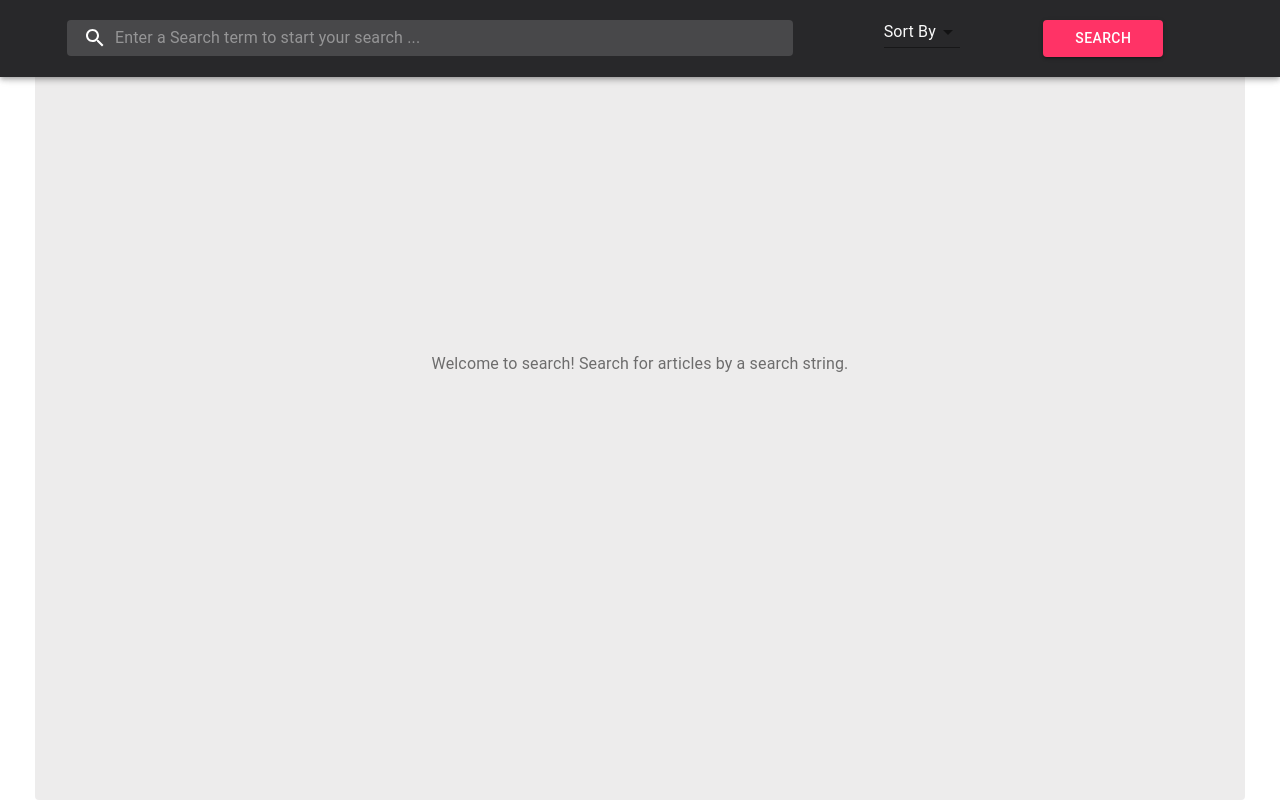
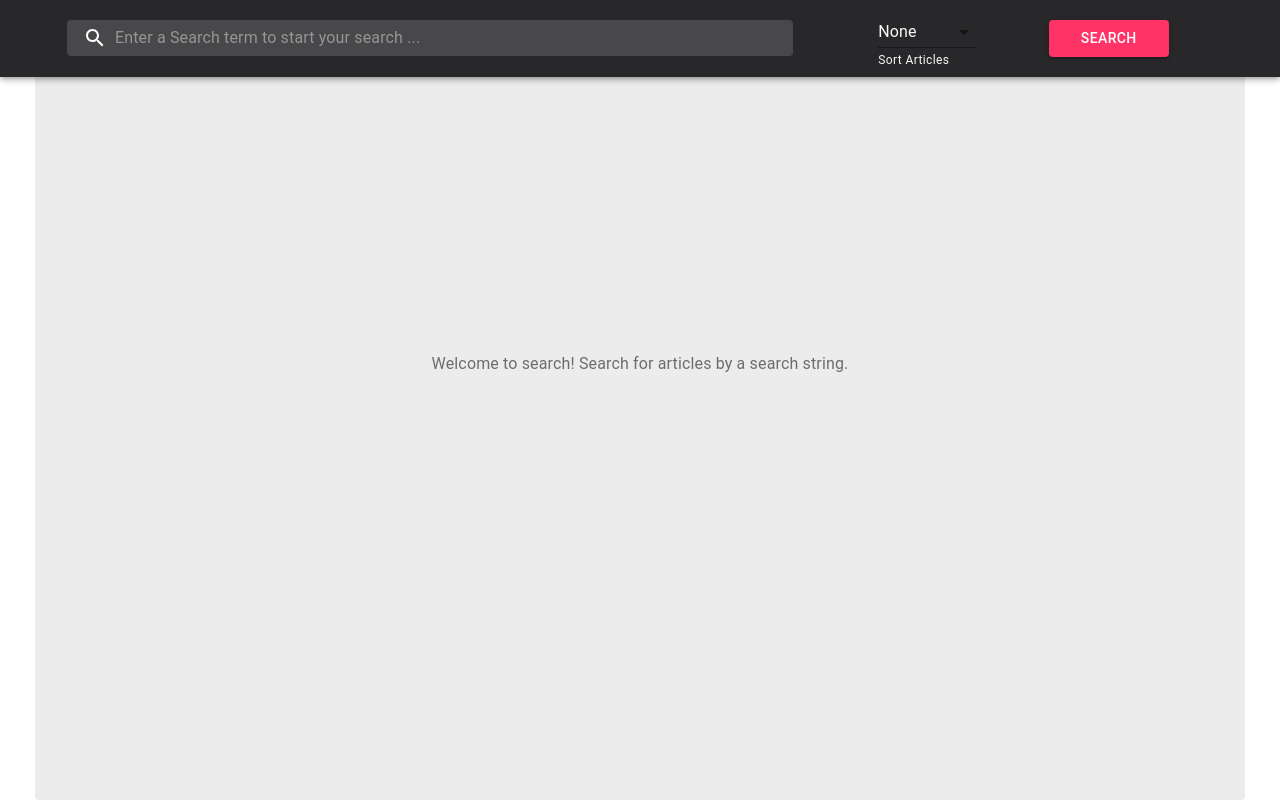
Before and after one commit to sonalikatara/news-app, a React (Create React App) app: page / in a window 1280 px wide. Built offline with nearby package versions, Linux system fonts and the light colour scheme.

Commit message:
add test cases

```diff
--- a/src/App.js
+++ b/src/App.js
@@ -1,45 +1,14 @@
-import { useState } from "react";
+
 import theme from "./theme";
 import './App.css';
 import { ThemeProvider } from "@material-ui/styles";
-
-import Layout from "./components/Layout";
-
+import NewsApp from "./components/NewsApp";
 
 function App() {
-  const [news, setNews ] = useState(null);
-  const [isLoading, setIsLoading ] = useState(false);
-
-  // searchNews gets the search results on the searchQuery query sorted by SortBy Top headlines
-  // if there is no search query it gets the top headlines
-  const searchNews = async (searchQuery, sortBy) => {
-      setIsLoading(true);
-      if(searchQuery && searchQuery.length > 0 ){
-        let everythingNewsUrl =
-        `https://newsapi.org/v2/everything?q=${searchQuery}&language=en&apiKey=${process.env.REACT_APP_NEWS_API_KEY}`;
-
-        if (sortBy.length > 0 && sortBy!=='none')
-            everythingNewsUrl += `&sortBy=${sortBy}`;
-
-        await fetch(everythingNewsUrl)
-          .then((response) => response.json())
-          .then(data => {
-                  setNews(data.articles);
-                  setIsLoading(false);
-                }
-            )
-          .catch((error) => console.log("Authorization failed : " + error.message));
-
-      } else {
-        setNews([]);
-      }
-  };
-
-
   return (
     <div className="App">
       <ThemeProvider theme={theme}>
-        <Layout searchNews={searchNews} news={news} isLoading={isLoading}/>
+        <NewsApp />
       </ThemeProvider>
     </div>
   );
--- a/src/components/AppAppBar.js
+++ b/src/components/AppAppBar.js
@@ -1,13 +1,14 @@
-import React from "react";
+import React, {useRef, useEffect} from "react";
 import { fade, makeStyles } from "@material-ui/core/styles";
 import AppBar from "@material-ui/core/AppBar";
 import ToolBar from "@material-ui/core/Toolbar";
 import Box from "@material-ui/core/Box";
 import InputBase from "@material-ui/core/InputBase";
 import SearchIcon from "@material-ui/icons/Search";
-import MenuItem from "@material-ui/core/MenuItem";
-import Select from "@material-ui/core/Select";
+import NativeSelect from "@material-ui/core/NativeSelect";
 import Button from "@material-ui/core/Button";
+import FormControl from '@material-ui/core/FormControl';
+import FormHelperText from '@material-ui/core/FormHelperText';
 import useInputState from "../hooks/useInputState";
 import { sortBy } from "../constants";
 
@@ -119,10 +120,15 @@ export default function NavBar({ searchNews }) {
     searchNews(searchTerm, sortValue);
   };
 
-  const handleSortByChange = (e) => {
-    handleSortChange(e);
+  const isFirstRun = useRef(true);
+  useEffect(() => {
+    if (isFirstRun.current) {
+      // skip useEffect on First run
+      isFirstRun.current = false;
+      return;
+    }
     searchNews(searchTerm, sortValue);
-  }
+  },[sortValue]);
 
   return (
     <AppBar
@@ -163,18 +169,22 @@ export default function NavBar({ searchNews }) {
                   justifyContent="space-around"
                 >
                   <div className={classes.sortContainer} >
-                    <Select
+                    <FormControl>
+                      <NativeSelect
                         id="dsort-articles"
                         value={sortValue}
                         className={classes.lightText}
-                      onChange={(e) => handleSortByChange(e)}
+                        onChange={handleSortChange}
+                        inputProps={{ "aria-label": "sort articles" }}
                       >
                         {sortBy.map((option, index) => (
-                        <MenuItem key={option.index+index} value={option.index}>
+                          <option key={option.index+index} value={option.index}>
                             { option.value }
-                        </MenuItem>
+                          </option>
                         ))}
-                    </Select>
+                      </NativeSelect>
+                      <FormHelperText className={classes.lightText}>Sort Articles</FormHelperText>
+                    </FormControl>
                    </div>
                     <Button
                       variant="contained"
--- a/src/components/ArticleCard.js
+++ b/src/components/ArticleCard.js
@@ -10,7 +10,6 @@ import Typography from '@material-ui/core/Typography';
 import PlaceholderImg from '../media/news.svg';
 
 const useStyles = makeStyles(theme => ({
-
       root: {
         height: '100%',
         display: 'flex',
@@ -23,6 +22,7 @@ const useStyles = makeStyles(theme => ({
         overflow: 'hidden',
         textAlign: "left",
       },
+
       description: {
         color: theme.palette.text.secondry,
         overflow: 'hidden',
@@ -46,24 +46,23 @@ const useStyles = makeStyles(theme => ({
 
       },
   }));
-function ArticleCard(props){
-    const { article} = props;
+
+//shows the image, title, publish date, description and the url (as 'Read More' button) of the articles
+function ArticleCard({ article}){
     const classes = useStyles();
 
     return (
         <Card className={classes.root}>
             <CardActionArea
                 target="_blank"
-                href={article.url}
+                href={article.url}  // Clicking the image will open the article in a new tab
             >
-
                 <CardMedia
                     style={{ height: 0, paddingTop: '56.25%' }}
                     alt={article.title || 'Untitled'}
                     image={ article.urlToImage ? article.urlToImage : PlaceholderImg}
                     title={article.title || 'Untitled'}
                 />
-
             </CardActionArea>
             <CardContent className={classes.content}>
                 <Typography gutterBottom variant="h6" className={classes.title}>
@@ -96,7 +95,7 @@ function ArticleCard(props){
                 size="medium"
                 color="primary"
                 target="_blank"
-                href={article.url}
+                href={article.url}   //Clicking the 'Read More' button will open the article in a new tab
                 >
 
                 Read More
--- a/src/components/Layout.js
+++ /dev/null
@@ -1,28 +0,0 @@
-
-import Paper from "@material-ui/core/Paper";
-import { makeStyles } from "@material-ui/styles";
-import AppAppBar from "./AppAppBar";
-import NewsList from "./NewsList";
-
-const useStyles = makeStyles({
-  root: {
-    minHeight: "100vh",
-    position: "relative",
-    margin: "auto",
-    padding: 0,
-    backgroundColor: "#edecec",
-    maxWidth: 1210
-  }
-});
-
-function Layout({ searchNews, news, isLoading }) {
-  const classes = useStyles();
-
-  return (
-    <Paper className={classes.root} elevation={0}>
-      <AppAppBar searchNews={searchNews} news={news}/>
-      <NewsList news={news} isLoading={isLoading}/>
-    </Paper>
-  );
-}
-export default Layout;
--- /dev/null
+++ b/src/components/NewsApp.js
@@ -0,0 +1,55 @@
+import { useState } from "react";
+import Paper from "@material-ui/core/Paper";
+import { makeStyles } from "@material-ui/styles";
+import AppAppBar from "./AppAppBar";
+import NewsList from "./NewsList";
+
+const useStyles = makeStyles({
+  root: {
+    minHeight: "100vh",
+    position: "relative",
+    margin: "auto",
+    padding: 0,
+    backgroundColor: "#edecec",
+    maxWidth: 1210
+  }
+});
+
+function NewsApp(props) {
+  const classes = useStyles();
+  const [news, setNews ] = useState(null);
+  const [isLoading, setIsLoading ] = useState(false);
+
+  // Search for articles (in language 'en') by a search string and sorted by the sortString
+  const searchNews = async (searchQuery, sortBy) => {
+      setIsLoading(true);
+
+      if(searchQuery && searchQuery.length > 0 ){
+        let everythingNewsUrl =
+        `https://newsapi.org/v2/everything?q=${searchQuery}&language=en&apiKey=${process.env.REACT_APP_NEWS_API_KEY}`;
+
+        if (sortBy.length > 0 && sortBy!=='none')
+            everythingNewsUrl += `&sortBy=${sortBy}`;
+
+        await fetch(everythingNewsUrl)
+          .then((response) => response.json())
+          .then(data => {
+                  setNews(data.articles);
+                  setIsLoading(false);
+                }
+            )
+          .catch((error) => console.log("Authorization failed : " + error.message)); // TODO:Log in a client-side logging library
+      } else {
+        setIsLoading(false);
+        setNews([]);
+      }
+  };
+
+  return (
+    <Paper className={classes.root} elevation={0}>
+      <AppAppBar searchNews={searchNews} />
+      <NewsList news={news} isLoading={isLoading}/>
+    </Paper>
+  );
+}
+export default NewsApp;
--- a/src/constants.js
+++ b/src/constants.js
@@ -1,12 +1,13 @@
 /*sortBy
-The order to sort the articles in. Possible options: relevancy, popularity, publishedAt.
+The order to sort the articles in.
 relevancy = articles more closely related to q come first.
 popularity = articles from popular sources and publishers come first.
 publishedAt = newest articles come first.
-Default: publishedAt */
+default/none : publishedAt
+ */
 
 export const sortBy = [
-    { index: "none", value: "Sort By"},
+    { index: "none", value: "None"},
     { index: "publishedAt", value: "Date" },
     { index: "relevancy", value: "Relevance" },
     { index: "popularity", value: "Popularity" },
```
Also changed, not shown: 2 other files (tests, documents, lock files or other folders). Lines whose indentation alone changed are shown as unchanged.
